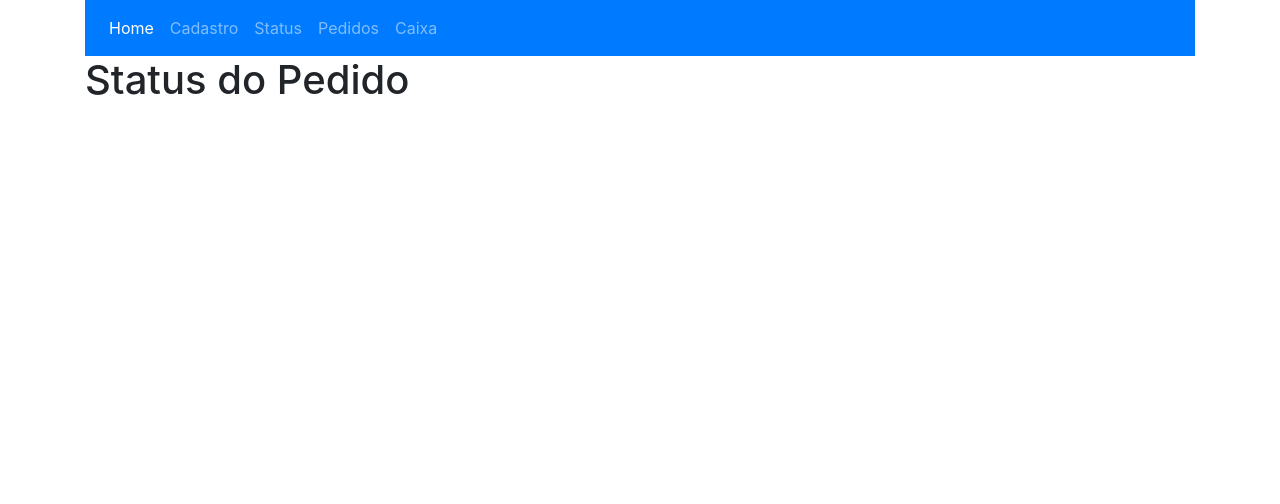
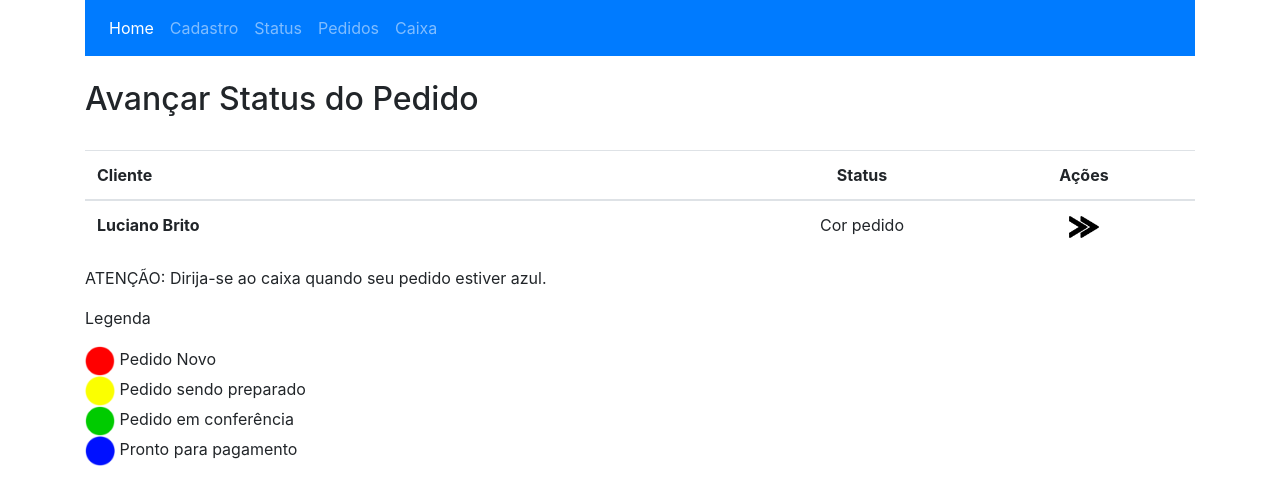
Before and after one commit to lucianobrsts/contolepedidos, a React (Create React App) app: page /status in a window 1280 px wide. Both pictures are taken after a click on the button "Status". Shown: the top 504 px of the page. Built offline with nearby package versions, Linux system fonts and the light colour scheme.

Commit message:
Criado componente status.

```diff
--- a/src/container/Status.js
+++ b/src/container/Status.js
@@ -1,9 +1,35 @@
-import React, {Component} from 'react';
+import React, { Component } from 'react';
+import Legenda from '../ui/Legenda';
+import seta from '../img/setas.png';
 
 export default class Status extends Component {
     render() {
-        return(
-            <h1>Status do Pedido</h1>
-        )
+        return (
+            <div>
+                <br />
+                <h2>Avançar Status do Pedido</h2>
+                <br />
+
+                <table class="table table-bordeless table-hover">
+                    <thead>
+                        <tr>
+                            <th scope="col" style={{ width: '60%' }}>Cliente</th>
+                            <th scope="col" style={{ width: '20%', textAlign: 'center' }}>Status</th>
+                            <th scope="col" style={{ width: '20%', textAlign: 'center' }}>Ações</th>
+                        </tr>
+                    </thead>
+                    <tbody>
+                        <tr>
+                            <th scope="row">Luciano Brito</th>
+                            <td style={{ textAlign: 'center' }}>Cor pedido</td>
+                            <td style={{ textAlign: 'center' }}><img src={seta} style={{ width: '30px' }} /></td>
+                        </tr>
+                    </tbody>
+                </table>
+
+                <Legenda />
+
+            </div >
+        );
     }
 }
```
